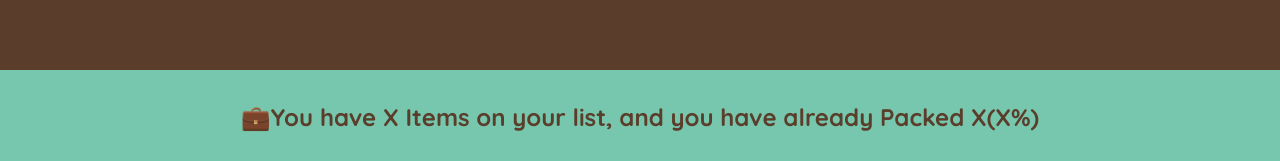
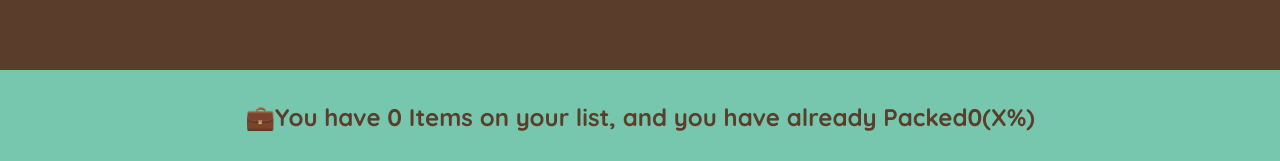
Before and after one commit to Meekah1/travels, a React (Create React App) app: page / in a window 1280 px wide. Shown: the part 636-797 px from the top of the page. Built offline with nearby package versions, Linux system fonts and the light colour scheme.

Commit message:
rounding up

```diff
--- a/src/App.js
+++ b/src/App.js
@@ -39,7 +39,7 @@ export default function App() {
         onDeleteItem={handleDelete}
         onUpdateItems={handleUpdateItems}
       />
-      <Stats />
+      <Stats updateItems={updateItems} />
     </div>
   );
 }
@@ -124,10 +124,16 @@ function List({ item, onDeleteItem, onUpdateItems }) {
   );
 }
 
-function Stats() {
+function Stats({ updateItems }) {
+  const numItems = updateItems.length;
+  const packedItems = updateItems.filter(
+    (updateItem) => updateItem.packed
+  ).length;
+
   return (
     <footer className="stats">
-      💼You have X Items on your list, and you have already Packed X(X%)
+      💼You have {numItems} Items on your list, and you have already Packed
+      {packedItems}(X%)
     </footer>
   );
 }
```
